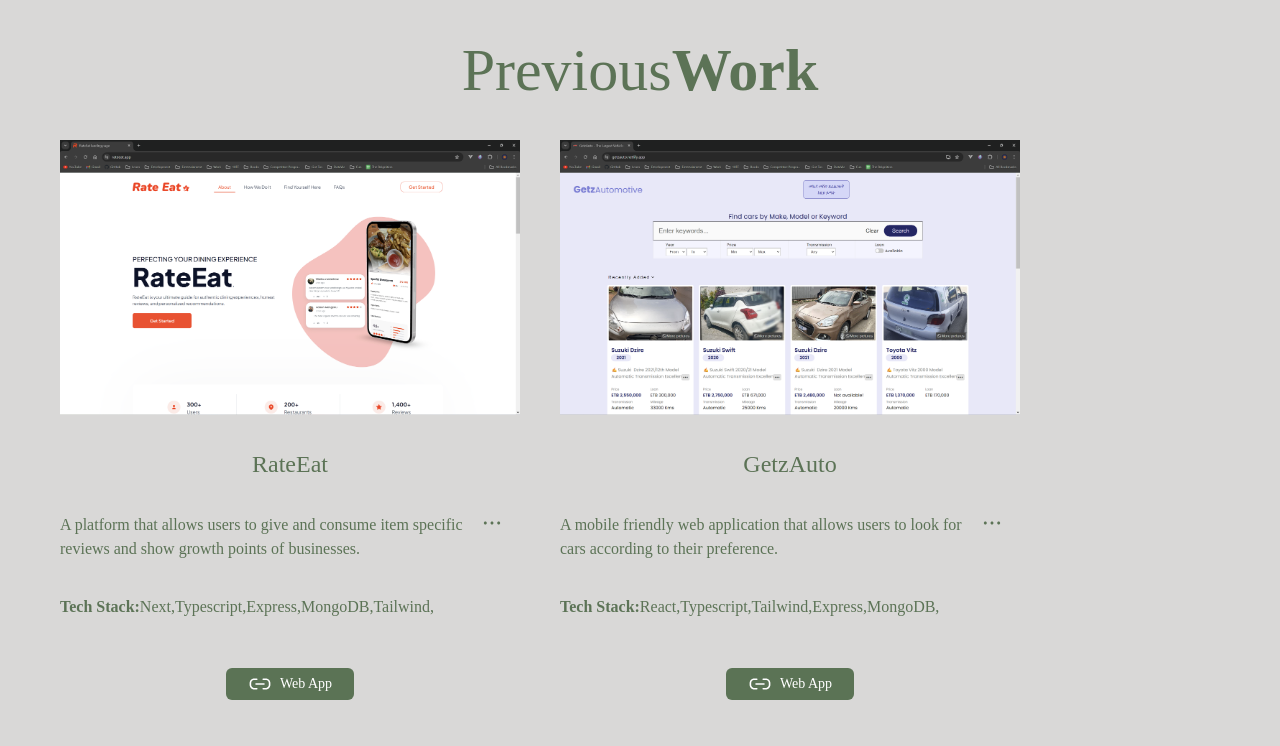
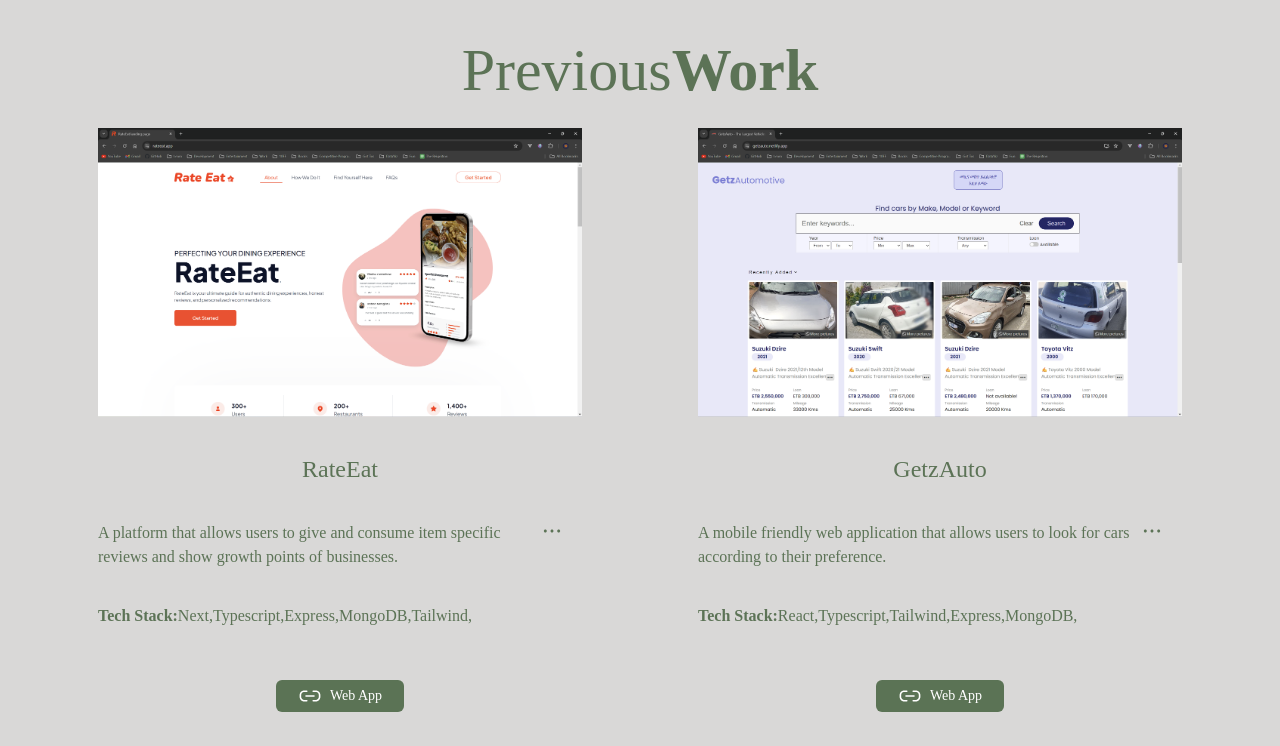
Before and after one commit to AtoBrightSide/portfolio-site, a React (Vite) app: page / in a window 1280 px wide. Shown: the part 1540-2286 px from the top of the page. Built offline with nearby package versions, Linux system fonts and the light colour scheme.

Commit message:
Center cards and add hover animation

```diff
--- a/src/components/ProjectCard.tsx
+++ b/src/components/ProjectCard.tsx
@@ -15,12 +15,12 @@
     const [showMore, setShowMore] = useState(false);
     const { ref, inView } = useInView();
     return (
-        <div ref={ref} className={`w-96 md:w-[500px] h-96 ${showMore ? 'h-fit' : ''} md:h-[600px] flex flex-col justify-between items-center p-5 ${inView ? 'animate__animated animate__fadeIn' : ''}`}>
+        <div ref={ref} className={`w-96 md:w-[500px] h-96 ${showMore ? 'h-fit' : ''} md:h-[600px] flex flex-col justify-between items-center md:mx-auto p-5 md:p-2 ${inView ? 'animate__animated animate__fadeIn' : ''}`}>
             <img src={project.projectImage} alt="ecommerce_image" className="w-full" />
             <div className="text-center text-2xl">{project.title}</div>
             <div className="flex gap-2">
                 <div className={`w-[90%] h-12 overflow-clip ${showMore ? 'h-fit' : 'overflow-hidden'}`}>{project.projectDesc}</div>
-                <DotsHorizontalIcon className="w-5 h-5" onClick={_ => setShowMore(!showMore)}></DotsHorizontalIcon>
+                <DotsHorizontalIcon className="w-5 h-5 hover:cursor-pointer hover:opacity-50" onClick={_ => setShowMore(!showMore)}></DotsHorizontalIcon>
             </div>
             <div className={`w-full h-10 ${showMore ? 'h-fit' : 'overflow-clip'} overflow-y-hidden flex flex-wrap text-start`}>
                 <div className="font-semibold">Tech Stack: </div>
```
